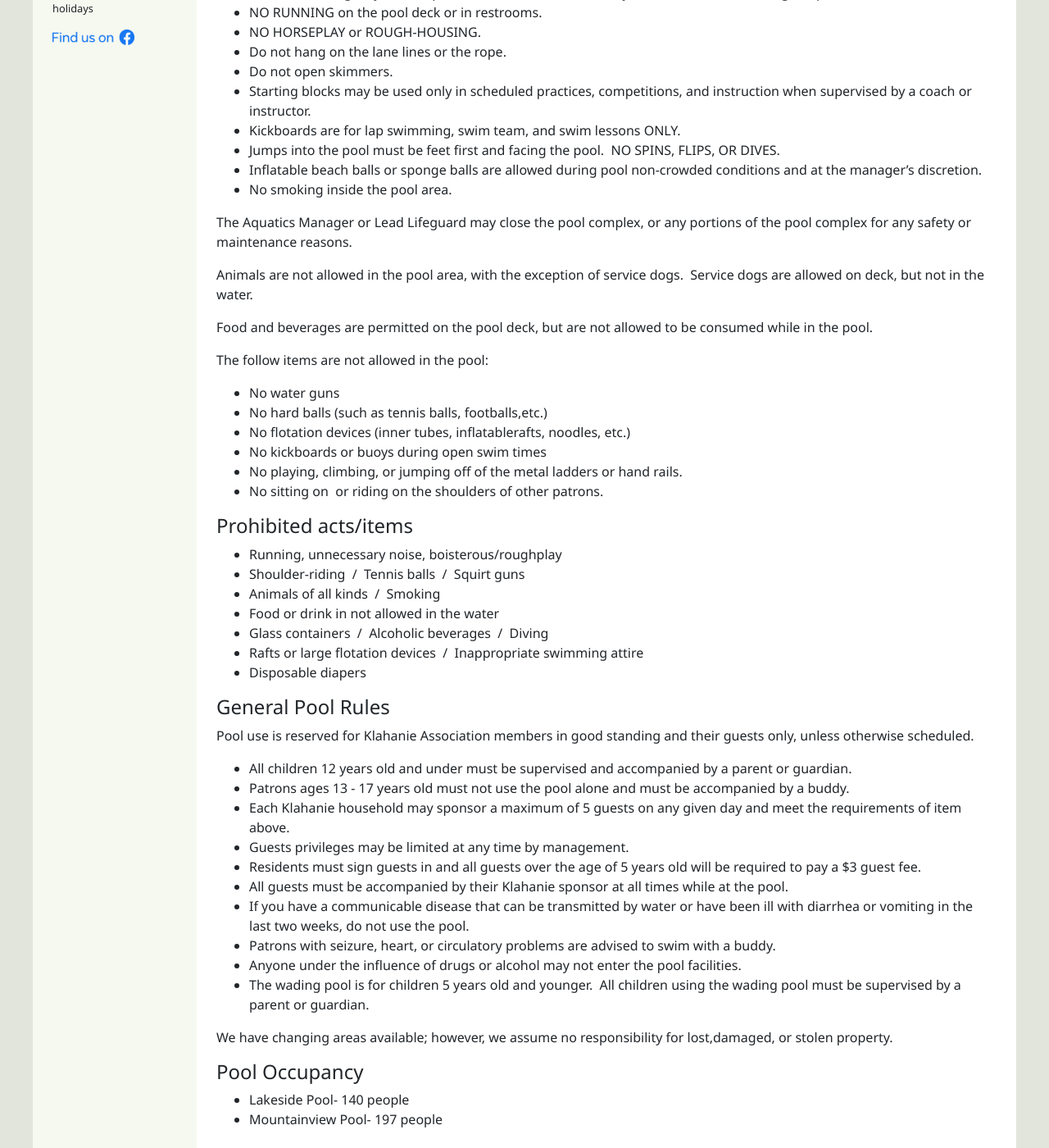
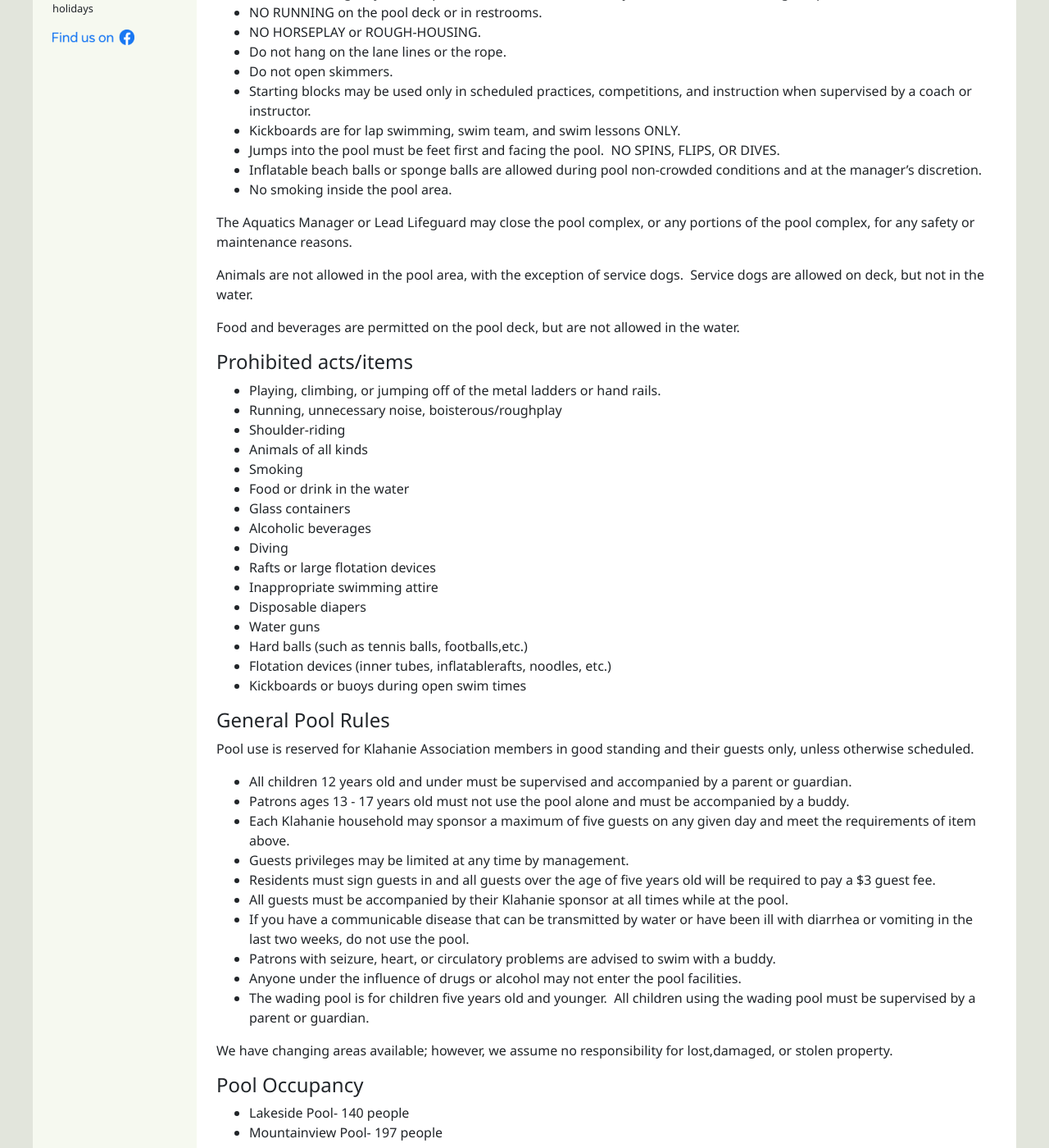
Before and after one commit to SharonManyara/klahanie, a Jekyll site: the page built from _amenities/pools/pool-rules.md, in a window 1280 px wide and 1400 px high, scrolled down 770 px. Shown: the whole window at 82% size. Built offline with Jekyll 4.4.1, drawn with Linux system fonts in a browser that asks for light colours; comment, search, counter and statistics services are not loaded.

Commit message:
Incorporate feedback from ALFalls

```diff
--- a/_amenities/pools/pool-rules.md
+++ b/_amenities/pools/pool-rules.md
@@ -38,42 +38,44 @@ Any child in a life jacket must be accompanied by an adult in the water, within
 * Inflatable beach balls or sponge balls are allowed during pool non-crowded conditions and at the manager's discretion.
 * No smoking inside the pool area.
 
-The Aquatics Manager or Lead Lifeguard may close the pool complex, or any portions of the pool complex for any safety or maintenance reasons.
+The Aquatics Manager or Lead Lifeguard may close the pool complex, or any portions of the pool complex, for any safety or maintenance reasons.
 
 Animals are not allowed in the pool area, with the exception of service dogs.  Service dogs are allowed on deck, but not in the water.
 
-Food and beverages are permitted on the pool deck, but are not allowed to be consumed while in the pool.
-
-The follow items are not allowed in the pool:
-* No water guns
-* No hard balls (such as tennis balls, footballs,etc.)
-* No flotation devices (inner tubes, inflatablerafts, noodles, etc.)
-* No kickboards or buoys during open swim times
-* No playing, climbing, or jumping off of the metal ladders or hand rails.
-* No sitting on  or riding on the shoulders of other patrons.
+Food and beverages are permitted on the pool deck, but are not allowed in the water.
 
 #### Prohibited acts/items
+* Playing, climbing, or jumping off of the metal ladders or hand rails.
 * Running, unnecessary noise, boisterous/roughplay
-* Shoulder-riding  /  Tennis balls  /  Squirt guns
-* Animals of all kinds  /  Smoking
-* Food or drink in not allowed in the water
-* Glass containers  /  Alcoholic beverages  /  Diving
-* Rafts or large flotation devices  /  Inappropriate swimming attire
+* Shoulder-riding
+* Animals of all kinds
+* Smoking
+* Food or drink in the water
+* Glass containers
+* Alcoholic beverages
+* Diving
+* Rafts or large flotation devices
+* Inappropriate swimming attire
 * Disposable diapers
+* Water guns
+* Hard balls (such as tennis balls, footballs,etc.)
+* Flotation devices (inner tubes, inflatablerafts, noodles, etc.)
+* Kickboards or buoys during open swim times
+
 
 #### General Pool Rules
 Pool use is reserved for Klahanie Association members in good standing and their guests only, unless otherwise scheduled.
 
 * All children 12 years old and under must be supervised and accompanied by a parent or guardian.
 * Patrons ages 13 - 17 years old must not use the pool alone and must be accompanied by a buddy.
-* Each Klahanie household may sponsor a maximum of 5 guests on any given day and meet the requirements of item above.
+* Each Klahanie household may sponsor a maximum of five guests on any given day and meet the requirements of item above.
 * Guests privileges may be limited at any time by management.
-* Residents must sign guests in and all guests over the age of 5 years old will be required to pay a $3 guest fee.
+* Residents must sign guests in and all guests over the age of five years old will be required to pay a $3 guest fee.
 * All guests must be accompanied by their Klahanie sponsor at all times while at the pool.
 * If you have a communicable disease that can be transmitted by water or have been ill with diarrhea or vomiting in the last two weeks, do not use the pool.
 * Patrons with seizure, heart, or circulatory problems are advised to swim with a buddy.
 * Anyone under the influence of drugs or alcohol may not enter the pool facilities.
-* The wading pool is for children 5 years old and younger.  All children using the wading pool must be supervised by a parent or guardian.
+* The wading pool is for children five years old and younger.  All children using the wading pool must be supervised by a parent or guardian.
 
 We have changing areas available; however, we assume no responsibility for lost,damaged, or stolen property.
 
```
